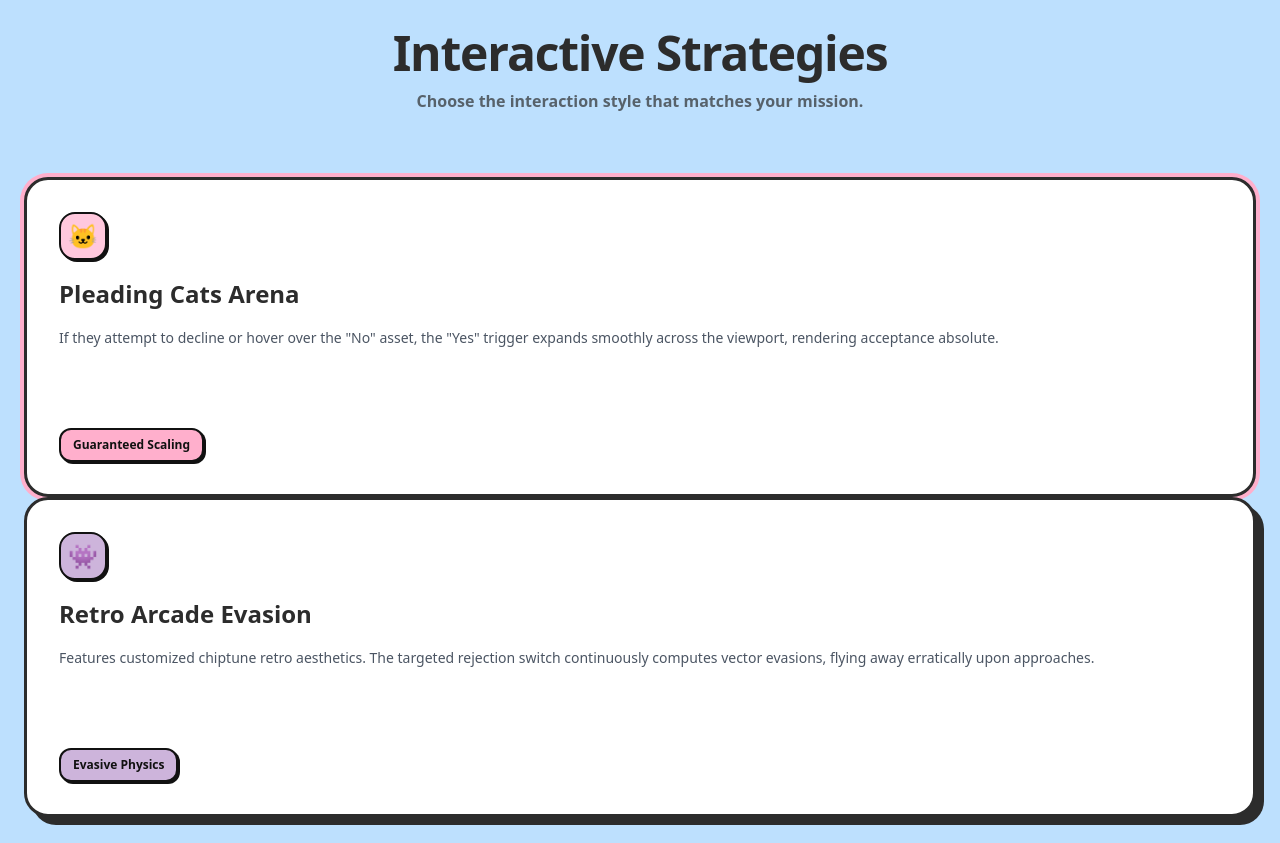
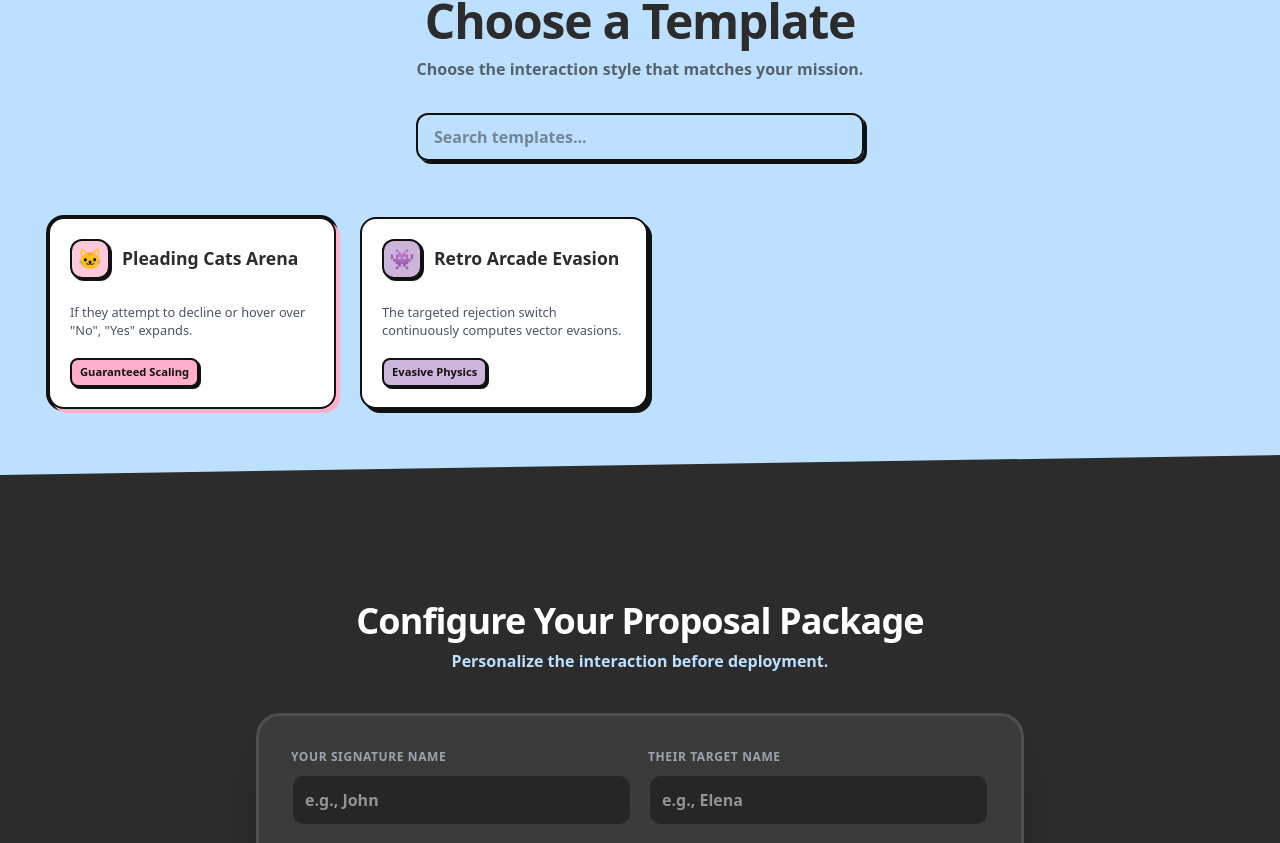
Before and after one commit to Bearcry55/tellme, a Next.js app in the folder frontend/: page / in a window 1280 px wide. Shown: the part 717-1560 px from the top of the page. Built offline with nearby package versions, Linux system fonts and the light colour scheme.

Commit message:
updated catalog section

```diff
--- /dev/null
+++ b/frontend/components/Catalog.module.css
@@ -0,0 +1,120 @@
+/* Container to handle the left-to-right horizontal scrolling */
+.scrollContainer {
+  display: flex;
+  gap: 1.5rem;
+  overflow-x: auto;
+  padding: 1rem 1.5rem 2rem 1.5rem;
+  scroll-behavior: smooth;
+  -webkit-overflow-scrolling: touch;
+
+  /* Hides scrollbar for clean look (Optional) */
+  scrollbar-width: thin;
+}
+
+.scrollContainer::-webkit-scrollbar {
+  height: 6px;
+}
+
+.scrollContainer::-webkit-scrollbar-thumb {
+  background-color: #2c2c2c;
+  border-radius: 10px;
+}
+
+/* Made smaller & fixed width for horizontal alignment */
+.catalogCard {
+  cursor: pointer;
+  padding: 1.25rem;
+  display: flex;
+  flex-direction: column;
+  justify-content: space-between;
+
+  /* Smaller layout footprints */
+  height: 12rem;
+  width: 18rem;
+  min-width: 18rem; /* Keeps flex from compressing cards */
+
+  background: white;
+  transition: transform 0.2s ease;
+  border: 2px solid #111;
+  border-radius: 1rem;
+  box-shadow: 4px 4px 0 #111;
+}
+
+.catalogCard:hover {
+  transform: translateY(-4px);
+}
+
+.selectedPink {
+  box-shadow: 4px 4px 0 #ffafcc, 0 0 0 2px #111;
+}
+
+.selectedPurple {
+  box-shadow: 4px 4px 0 #cdb4db, 0 0 0 2px #111;
+}
+
+/* Adjusted for standard horizontal card flow */
+.iconBox {
+  width: 2.5rem;
+  height: 2.5rem;
+  border-radius: 0.75rem;
+  border: 2px solid #111;
+  display: flex;
+  align-items: center;
+  justify-content: center;
+  font-size: 1.25rem;
+  box-shadow: 2px 2px 0 #111;
+  flex-shrink: 0;
+}
+
+.iconPink {
+  background: #ffc8dd;
+}
+
+.iconPurple {
+  background: #cdb4db;
+}
+
+.cardTitle {
+  font-size: 1.1rem;
+  font-weight: 900;
+  color: #2c2c2c;
+  line-height: 1.2;
+}
+
+.cardDescription {
+  color: #4b5563;
+  font-size: 0.8rem;
+  margin-top: 0.5rem;
+  font-weight: 500;
+  line-height: 1.4;
+
+  /* Standard property */
+  line-clamp: 2;
+
+  /* Vendor prefixes for cross-browser compatibility */
+  display: -webkit-box;
+  -webkit-line-clamp: 2;
+  -webkit-box-orient: vertical;
+
+  /* Hides the remaining text */
+  overflow: hidden;
+}
+
+.badge {
+  font-size: 0.7rem;
+  font-weight: 900;
+  color: #111;
+  border: 2px solid #111;
+  padding: 0.25rem 0.5rem;
+  border-radius: 0.5rem;
+  align-self: flex-start;
+  box-shadow: 2px 2px 0 #111;
+}
+
+.badgePink {
+  background: #ffafcc;
+}
+
+.badgePurple {
+  background: #cdb4db;
+}
--- a/frontend/components/Catalog.tsx
+++ b/frontend/components/Catalog.tsx
@@ -1,7 +1,8 @@
 "use client";
 
+import { useState } from "react";
+import styles from "./Catalog.module.css";
 
-import styles from "./SkylineCatalog.module.css"
 interface SkylineCatalogProps {
   templateId: string;
   setTemplateId: (id: string) => void;
@@ -13,93 +14,92 @@ export default function SkylineCatalog({
   setTemplateId,
   scrollToForm,
 }: SkylineCatalogProps) {
+  const [searchQuery, setSearchQuery] = useState("");
+
+  // Template Data Array for clean filtering
+  const templates = [
+    {
+      id: "pleading-cats-02",
+      title: "Pleading Cats Arena",
+      icon: "🐱",
+      description: 'If they attempt to decline or hover over "No", "Yes" expands.',
+      badge: "Guaranteed Scaling",
+      selectedClass: styles.selectedPink,
+      iconClass: styles.iconPink,
+      badgeClass: styles.badgePink,
+    },
+    {
+      id: "retro-pixel-03",
+      title: "Retro Arcade Evasion",
+      icon: "👾",
+      description: "The targeted rejection switch continuously computes vector evasions.",
+      badge: "Evasive Physics",
+      selectedClass: styles.selectedPurple,
+      iconClass: styles.iconPurple,
+      badgeClass: styles.badgePurple,
+    },
+  ];
+
+  // Filter based on search query
+  const filteredTemplates = templates.filter((template) =>
+    template.title.toLowerCase().includes(searchQuery.toLowerCase())
+  );
+
   return (
-    <section className="theme-catalog relative z-10 py-24 px-6 overflow-hidden">
-
-
-        <div className="text-center mb-16">
+    <section className="theme-catalog relative z-10 py-16 px-6 overflow-hidden">
+      <div className="text-center mb-10">
         <h2 className="text-3xl sm:text-5xl font-black tracking-tight text-[#2C2C2C]">
-            Interactive Strategies
+          Choose a Template
         </h2>
-
         <p className="text-[#2C2C2C]/70 font-bold mt-3">
           Choose the interaction style that matches your mission.
         </p>
+
+        {/* SEARCH BAR */}
+        <div className="mt-8 max-w-md mx-auto">
+          <input
+            type="text"
+            placeholder="Search templates..."
+            value={searchQuery}
+            onChange={(e) => setSearchQuery(e.target.value)}
+            className="w-full px-4 py-2.5 rounded-xl border-2 border-[#111] font-bold shadow-[3px_3px_0_#111] focus:outline-none focus:translate-x-[1px] focus:translate-y-[1px] focus:shadow-[2px_2px_0_#111] transition-all"
+          />
+        </div>
       </div>
 
-
-
-    {/* CARD 1 */}
+      {/* HORIZONTAL SCROLL CONTAINER */}
+      <div className={styles.scrollContainer}>
+        {filteredTemplates.length > 0 ? (
+          filteredTemplates.map((template) => (
             <div
+              key={template.id}
               onClick={() => {
-    setTemplateId("pleading-cats-02");
+                setTemplateId(template.id);
                 scrollToForm();
               }}
               className={`${styles.catalogCard} solid-card ${
-    templateId === "pleading-cats-02"
-      ? styles.selectedPink
-      : ""
+                templateId === template.id ? template.selectedClass : ""
               }`}
             >
-  <div>
-    <div
-      className={`${styles.iconBox} ${styles.iconPink}`}
-    >
-      🐱
+              <div className="flex items-center gap-3">
+                <div className={`${styles.iconBox} ${template.iconClass}`}>
+                  {template.icon}
+                </div>
+                <h3 className={styles.cardTitle}>{template.title}</h3>
               </div>
 
-    <h3 className={styles.cardTitle}>
-      Pleading Cats Arena
-    </h3>
+              <p className={styles.cardDescription}>{template.description}</p>
 
-    <p className={styles.cardDescription}>
-      If they attempt to decline or hover over the "No"
-      asset, the "Yes" trigger expands smoothly across the
-      viewport, rendering acceptance absolute.
-    </p>
+              <span className={`${styles.badge} ${template.badgeClass}`}>
+                {template.badge}
+              </span>
+            </div>
+          ))
+        ) : (
+          <p className="text-center font-bold text-gray-500 w-full py-4">No templates found.</p>
+        )}
       </div>
 
-  <span
-    className={`${styles.badge} ${styles.badgePink}`}
-  >
-    Guaranteed Scaling
-  </span>
-</div>
-         <div
-  onClick={() => {
-    setTemplateId("retro-pixel-03");
-    scrollToForm();
-  }}
-  className={`${styles.catalogCard} solid-card ${
-    templateId === "retro-pixel-03"
-      ? styles.selectedPurple
-      : ""
-  }`}
->
-  <div>
-    <div
-      className={`${styles.iconBox} ${styles.iconPurple}`}
-    >
-      👾
-    </div>
-
-    <h3 className={styles.cardTitle}>
-      Retro Arcade Evasion
-    </h3>
-
-    <p className={styles.cardDescription}>
-      Features customized chiptune retro aesthetics. The
-      targeted rejection switch continuously computes vector
-      evasions, flying away erratically upon approaches.
-    </p>
-  </div>
-
-  <span
-    className={`${styles.badge} ${styles.badgePurple}`}
-  >
-    Evasive Physics
-  </span>
-</div>
       {/* WAVE */}
       <div
         className="absolute bottom-0 left-0 w-full overflow-hidden"
```
Lines whose indentation alone changed are shown as unchanged.
